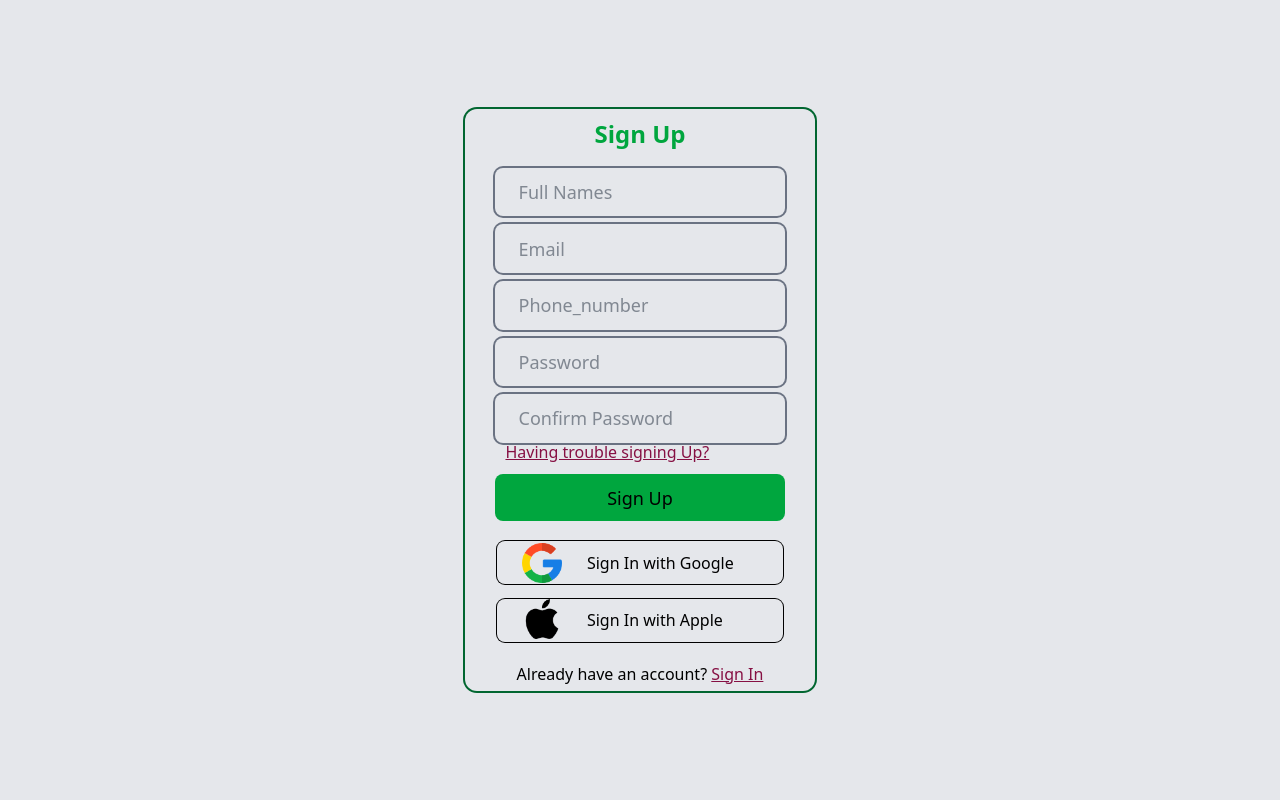
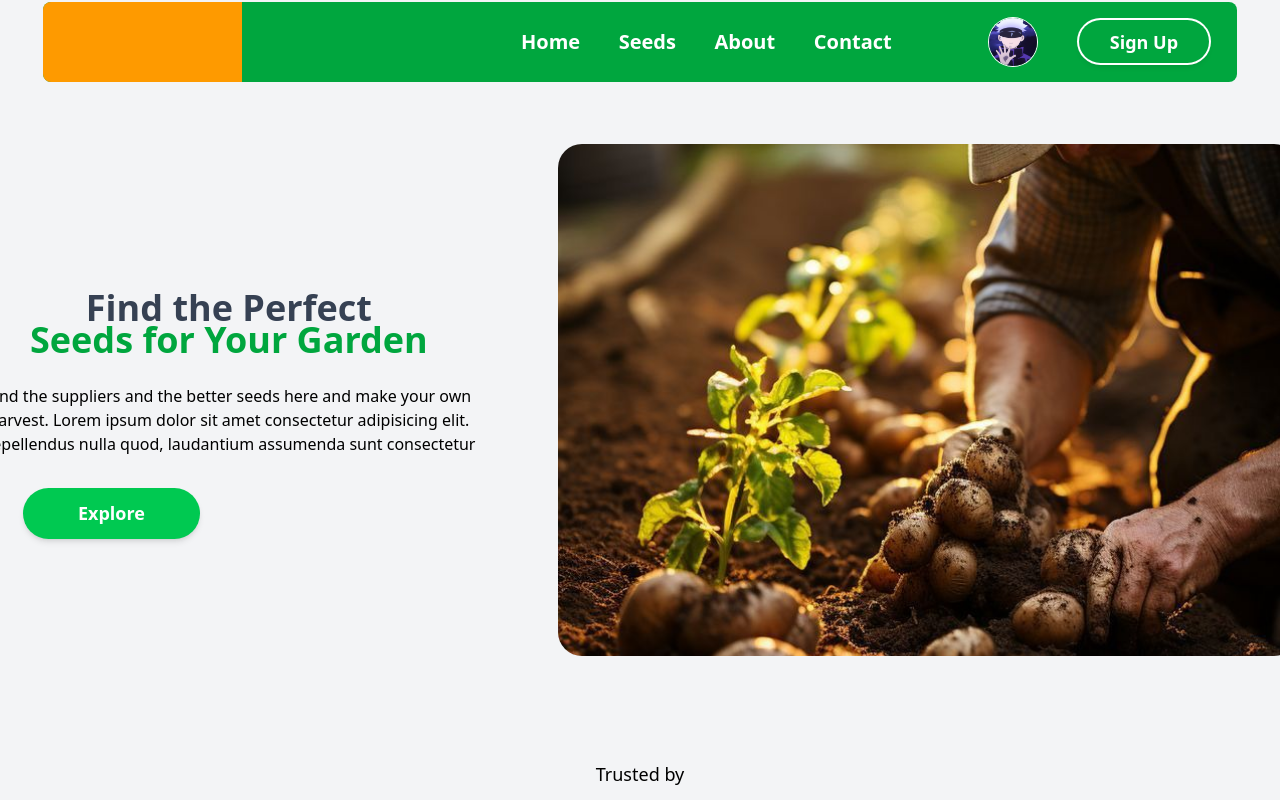
Before and after one commit to Felicien407/Green-city-project, a React (Vite) app: page / in a window 1280 px wide. Built offline with nearby package versions, Linux system fonts and the light colour scheme.

Commit message:
Modified the Flow of the Homepage

```diff
--- a/src/App.jsx
+++ b/src/App.jsx
@@ -1,18 +1,79 @@
 import { useState } from 'react'
 import './App.css'
 import Home from "../src/components/pages/Home"
+import { BrowserRouter as Router, Routes, Route } from 'react-router-dom'
+// import Home from './components/pages/Home'
+import LoginForm from './components/pages/Login_form'
+import Navbar from './components/Navbar'
+import Details from './components/pages/Details'
 
 
 function App() {
 
+  const [isLoggedIn, setIsLoggedIn] = useState(false)
+
+  const LoginFormWrapper = () => {
+    return (
+      <div className="w-full h-screen flex items-center justify-center bg-gray-100">
+        <LoginForm onLogin={() => setIsLoggedIn(true)} />
+      </div>
+    );
+  };
+
+
   return (
     <>
-      <div className='w-full h-screen bg-white overflow-x-hidden flex flex-col'> {/* This is the whole application */}
+      <div className='w-full h-screen bg-gray-100 overflow-x-hidden flex flex-col'> {/* This is the whole application */}
         {/* This is the navbar */}
-        <Home />
+        <Router>
+          <div className='w-full h-20 relative top-[2.6em] flex justify-center items-center z-50 overflow-hidden'>
+            <Navbar isLoggedIn={isLoggedIn} setIsLoggedIn={setIsLoggedIn} />
+          </div>
+          <Routes>
+            <Route path="/" element={<Home isLoggedIn={isLoggedIn} setIsLoggedIn={setIsLoggedIn} />} />
+            <Route path="/login" element={<LoginFormWrapper />} />
+            <Route path="/seedDetails" element={<Details />} />
+          </Routes>
+        </Router>
       </div>
     </>
   )
 }
 
 export default App
+
+
+
+
+//import { BrowserRouter as Router, Routes, Route } from 'react-router-dom'
+//import { useState } from 'react'
+//import Home from "./components/pages/Home"
+//import LoginForm from './components/pages/Login_form'
+//import Navbar from './components/Navbar'
+//
+//function App() {
+//  const [isLoggedIn, setIsLoggedIn] = useState(false)
+//
+//  const LoginFormWrapper = () => {
+//    return <LoginForm onLogin={() => setIsLoggedIn(true)} />
+//  }
+//
+//  return (
+//    <Router>
+//      <div className='w-full h-screen bg-white overflow-x-hidden flex flex-col'>
+//        {/* Navbar is shown on all pages */}
+//        <div className='w-full h-20 z-50'>
+//          <Navbar isLoggedIn={isLoggedIn} setIsLoggedIn={setIsLoggedIn} />
+//        </div>
+//
+//        {/* Page Content */}
+//        <Routes>
+//          <Route path="/" element={<Home />} />
+//          <Route path="/login" element={<LoginFormWrapper />} />
+//        </Routes>
+//      </div>
+//    </Router>
+//  )
+//}
+//
+//export default App
--- a/src/components/Language_ico.jsx
+++ b/src/components/Language_ico.jsx
@@ -3,7 +3,7 @@ import React from 'react'
 const Language_ico = () => {
   return (
     <div className='w-[6em] h-1/2 ring-1 ring-white rounded-full flex items-center justify-center hover:bg-gray-200/20'>
-      <p className='text-white'>English</p>
+      <p className='text-white'>Log Out</p>
     </div>
   )
 }
--- a/src/components/Navbar.jsx
+++ b/src/components/Navbar.jsx
@@ -1,27 +1,35 @@
 import React, { useState } from 'react'
+import { useLocation } from "react-router-dom";
+import { Link } from 'react-router-dom'
 import Profile_pic from './profile_pic'
 import Notification from './Notification'
 import Cart_icon from './Cart_icon'
 import Language_ico from './Language_ico'
 import Login_btn from './Login_btn'
-// import { BrowseRouter as Router, Routes, Route} from "react-router-dom"
-import Login_form from './pages/Login_form'
-// import { Link } from 'lucide-react'
-import {Link} from "react"
+// import Login_form from './pages/Login_form'
 
-const Navbar = () => {
+const Navbar = ({ isLoggedIn, setIsLoggedIn }) => {
 
-  const [isLoggedIn, setIsLoggedIn] = useState(false);
+  const location = useLocation();
+  const isLoginPage = location.pathname === "/login";
 
-  const handleLogin = () => {
-    setIsLoggedIn(true);
-  }
-  const handleLogout = () => {
-    setIsLoggedIn(false);
-  }
+  if (location.pathname === "/login") return null;
+
+  const handleLogout = () => setIsLoggedIn(false)
+
+  // const [isLoggedIn, setIsLoggedIn] = useState(false);
+
+  // const handleLogin = () => {
+  //   setIsLoggedIn(true);
+  // }
+  // const handleLogout = () => {
+  //   setIsLoggedIn(false);
+  // }
 
   return (
-    <div className='w-14/15 h-20 bg-green-600 flex items-center justify-between overflow-hidden fixed rounded-lg'>
+    <div className={`w-14/15 h-20 flex items-center justify-between overflow-hidden fixed rounded-lg ${
+      isLoginPage ? "bg-gray-100" : "bg-green-600"
+    }`}>
       {/* This is the logo. */}
       <div className='w-1/6 bg-amber-500 h-full'>
 
@@ -45,7 +53,7 @@ const Navbar = () => {
       </div>
 
       {/* This is the icons including profile of the user, the notifications and the toggle button */}
-      <div className='w-1/7 h-full relative left-2/30 flex items-center justify-evenly overflow-hidden'>
+      <div className='w-2/9 h-full relative flex items-center justify-evenly overflow-hidden'>
         <div className='w-[6em] h-full flex items-center justify-center object-cover overflow-hidden'>
             <div className='w-[3em] h-[3em]'>
               <Profile_pic className='w-2/2 h-full object-cover'/>
@@ -55,7 +63,10 @@ const Navbar = () => {
         {!isLoggedIn ? (
         <>
           <div className='w-4/5 h-3/5 flex items-center justify-center'>
-            <Login_btn onClick={ handleLogin }> <a href={<Login_form />}>Sign Up</a> </Login_btn>
+            <Link to="/login" className='w-full h-full flex items-center justify-center'>
+              <Login_btn className='w-[3em]'>Sign Up</Login_btn>
+            </Link>
+
           </div>
         </>
         ):
@@ -67,14 +78,14 @@ const Navbar = () => {
                 <div className='w-[6em] h-full flex items-center justify-center object-cover'>
                   <Cart_icon />
                 </div>
+                <div className='w-[8em] h-full flex items-center justify-center'>
+                  <Language_ico />
+                </div>
           </>
         )}
 
       </div>
 
-      <div className='w-[8em] h-full flex items-center justify-center'>
-        <Language_ico />
-      </div>
     </div>
   )
 }
--- /dev/null
+++ b/src/components/pages/Details.jsx
@@ -0,0 +1,24 @@
+import React from 'react'
+import { useLocation } from 'react-router-dom'
+
+const Details = () => {
+   const location = useLocation();
+   console.log("Location state:", location);
+   const { image, name, short_d } = location.state || {};
+
+   if (!name) {
+      return <div className="text-center text-red-500">No seed data available.</div>;
+   }
+
+   return (
+    <div className="w-full min-h-screen flex flex-col items-center justify-center bg-gray-100">
+      <div className="w-2/3 bg-white p-8 rounded-lg shadow-lg">
+        <img src={image} alt={name} className="w-full h-96 object-cover rounded-md mb-6" />
+        <h1 className="text-3xl font-bold mb-2">{name}</h1>
+        <p className="text-gray-700 text-lg">{short_d}</p>
+      </div>
+    </div>
+   )
+}
+
+export default Details;
--- a/src/components/pages/Home.jsx
+++ b/src/components/pages/Home.jsx
@@ -1,3 +1,4 @@
+import React, { useState } from 'react'
 import Hero from "../Hero"
 import Card from "./items/card"
 import SeedList from "./items/SeedList"
@@ -5,20 +6,24 @@ import Navbar from "../Navbar"
 import Testimonial from "./items/Testimonial"
 import Login_form from "./Login_form"
 
-const Home = () => {
+const Home = ({ isLoggedIn, setIsLoggedIn }) => {
+
+
+  // const [isLoggedIn, setIsLoggedIn] = useState(false)
+
   return (
     <div className='w-full flex flex-col items-center'>
 
-      <div className="w-full h-screen bg-gray-200 flex items-center justify-center">
+      {/* <div className="w-full h-screen bg-gray-200 flex items-center justify-center">
       <Login_form />
-      </div>
+      </div> */}
 
       {/* <div className='w-full h-20 relative top-3 flex justify-center items-center z-50 overflow-hidden'>
-        <Navbar />
-      </div>
+        <Navbar isLoggedIn={isLoggedIn} setIsLoggedIn={setIsLoggedIn} />
+      </div> */}
 
 
-      <div className='w-full flex flex-col items-center justify-center mt-6'>
+      <div className='w-full flex flex-col items-center justify-center mt-[5rem]'>
         <Hero />
       </div>
 
@@ -99,7 +104,7 @@ const Home = () => {
 
       <div className="w-full h-[30em] bg-green-600 relative top-50">
 
-      </div> */}
+      </div>
 
     </div>
   )
--- a/src/components/pages/Login_form.jsx
+++ b/src/components/pages/Login_form.jsx
@@ -1,10 +1,19 @@
 import React from 'react'
+import { useNavigate } from 'react-router-dom'
 import Google from "../../../public/icons/google.png"
 import Apple from "../../../public/icons/apple.png"
 
-const Login_form = () => {
+const Login_form = ({ onLogin }) => {
+  const navigate = useNavigate()
+
+  const handleSignUp = () => {
+    // You can add form validation here
+    onLogin()
+    navigate('/')
+
+  }
   return (
-    <div className='w-3/11 h-8/11 bg-gray-200 rounded-xl ring-2 ring-green-800 flex flex-col items-center justify-evenly'>
+    <div className='w-2/8 h-8/11 bg-gray-200 rounded-xl ring-1 ring-green-800 flex flex-col items-center justify-evenly'>
       <div className='w-full h-[3em]  flex items-center justify-center'>
         <h1 className='text-2xl text-green-600 font-bold'>Sign Up</h1>
       </div>
@@ -19,9 +28,9 @@ const Login_form = () => {
         <a href="" className='text-md font-medium relative left-[2.5em] text-pink-900 underline'>Having trouble signing Up?</a>
       </div>
       <div className='w-full h-[3.5em] flex items-center justify-center'>
-        <button className='w-10/12 h-10/12 text-lg font-medium bg-green-600 rounded-lg hover:bg-green-700 active:transform active:scale-97 transition duration-75'>Sign Up</button>
+        <button className='w-10/12 h-10/12 text-lg font-medium bg-green-600 rounded-lg hover:bg-green-700 active:transform active:scale-97 transition duration-75' onClick={handleSignUp}>Sign Up</button>
       </div>
-      <div className='w-full h-2/9  flex flex-col items-center justify-evenly'>
+      {/* <div className='w-full h-2/9  flex flex-col items-center justify-evenly'>
         <div className='w-9/11 h-3/9 ring-1 rounded-lg flex items-center justify-evenly'>
           <div className=' w-1/7 h-full flex items-center justify-center'>
             <img src={Google} alt="" className='w-[2.5em] h-[2.5em]'/>
@@ -39,7 +48,7 @@ const Login_form = () => {
             <p className='text-md'>Sign In with Apple</p>
           </div>
         </div>
-      </div>
+      </div> */}
       <div className='w-full h-[2em] flex items-center justify-center'>
           <p className=''>Already have an account? <a href="" className='text-pink-900 font-medium underline'>Sign In</a></p>
       </div>
--- a/src/components/pages/items/Card.jsx
+++ b/src/components/pages/items/Card.jsx
@@ -1,8 +1,24 @@
 import React from 'react'
+import { useNavigate } from "react-router-dom"
 import Button from '../../Button'
+import { Link } from "react-router-dom"
+
 
 
 const Card = ({ image, name, short_d}) => {
+
+   const navigate = useNavigate();
+
+   const seedDetail = () => {
+     navigate('/seedDetails', {
+      state: {
+         image,
+         name,
+         short_d
+      }
+     })
+   }
+
   return (
     <div className='w-1/5 h-[18em] bg-white rounded-xl flex flex-col items-center justify-evenly shadow-md shadow-black/20'>
       <div className='w-11/12 h-3/6'>
@@ -18,7 +34,9 @@ const Card = ({ image, name, short_d}) => {
          </div>
          <div className='w-full h-[2.5em] flex items-center justify-center'>
             <div className='w-9/11 h-12/12 bg-white shadow-sm shadow-black/10 rounded-full flex items-center justify-end'>
-               <Button>Detail</Button>
+               <Link to="/seedDetails" className='w-full h-full flex items-center justify-center'>
+                  <Button onClick={seedDetail}>Detail</Button>
+               </Link>
             </div>
          </div>
       </div>
```
